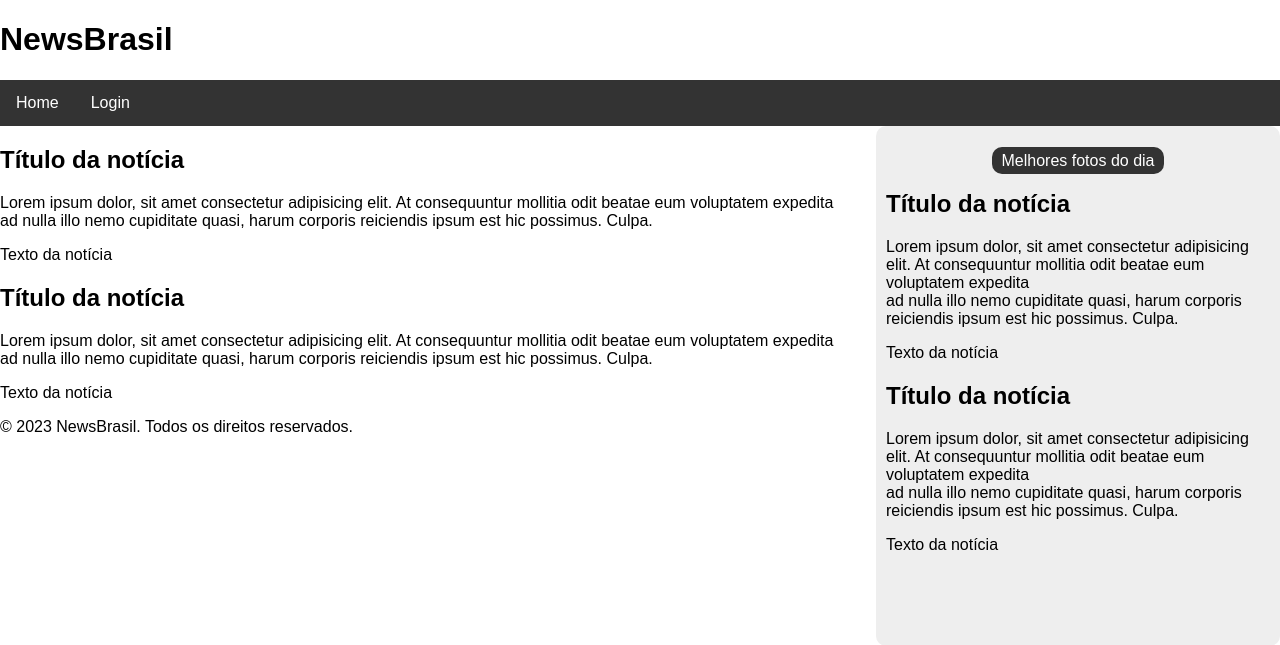
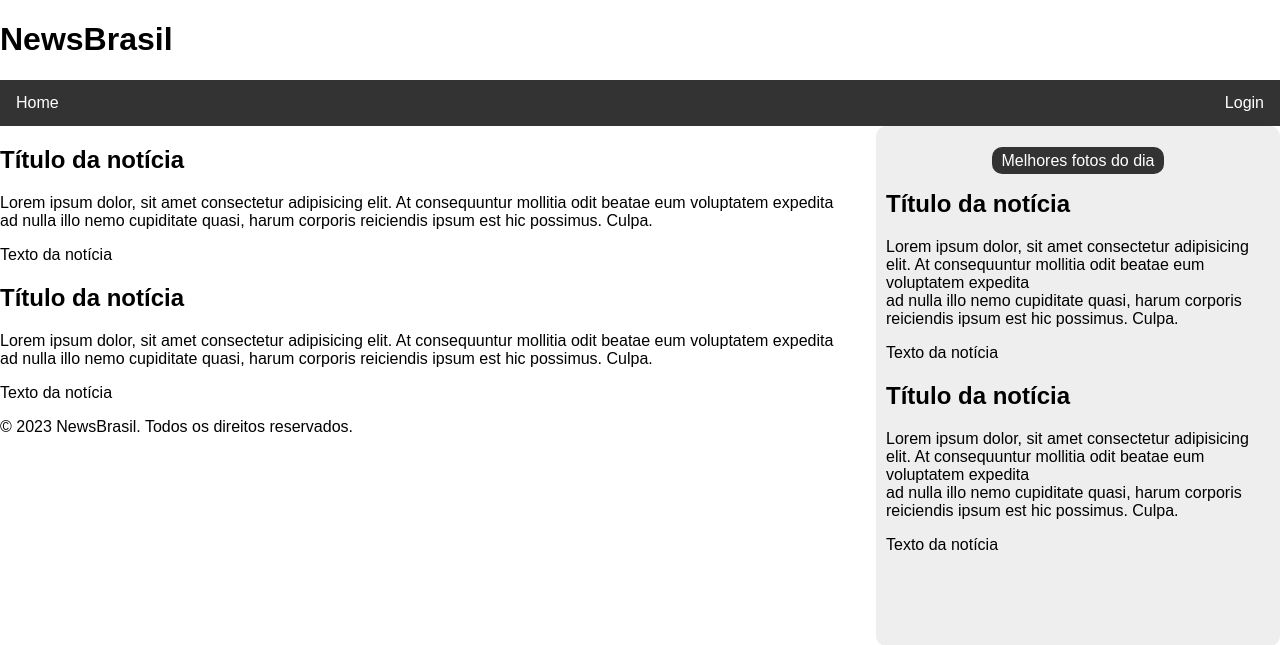
Before and after one commit to Atarian-ByVoid/Metric-NewsBrasil, a PHP site: page /home.html in a window 1280 px wide. Shown: the top 645 px of the page. Run offline with PHP 8.4, Linux system fonts and the light colour scheme.

Commit message:
Arrumando o menu

```diff
--- a/CSS/formulario.css
+++ b/CSS/formulario.css
@@ -71,7 +71,6 @@ body {
 
   }
 
-
   #data{
     width: 100%;
     height: 30px;
--- a/CSS/home.css
+++ b/CSS/home.css
@@ -4,11 +4,10 @@ nav ul {
   padding: 0;
   overflow: hidden;
   background-color: #333;
+  display: flex;
+  justify-content: space-between;
 }
 
-nav li {
-  float: left;
-}
 
 nav li a {
   display: block;
--- a/formulario.html
+++ b/formulario.html
@@ -46,7 +46,7 @@
              <label for="password">Confirmar senha:</label>
               <input type="password" id="password" name="password" required>
 
-              <br>
+            <br>
               <button id="Cadastrar" type="submit">Cadastrar</button>
           </form>
 
```
